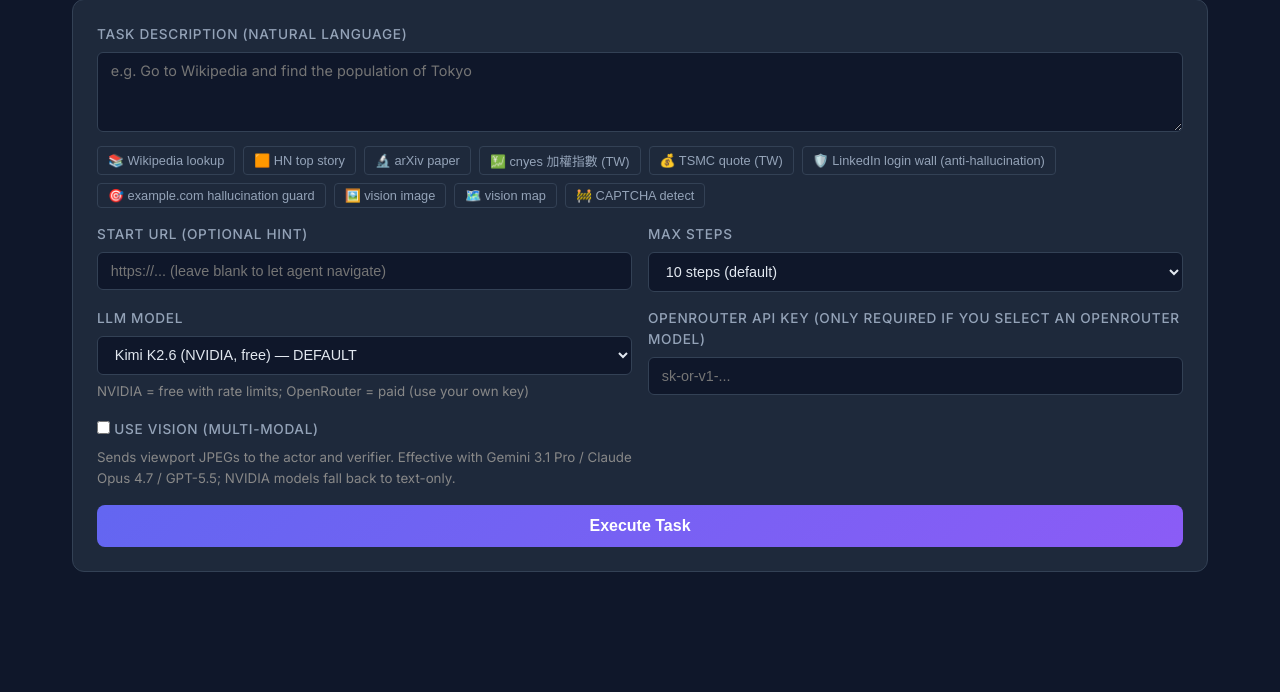
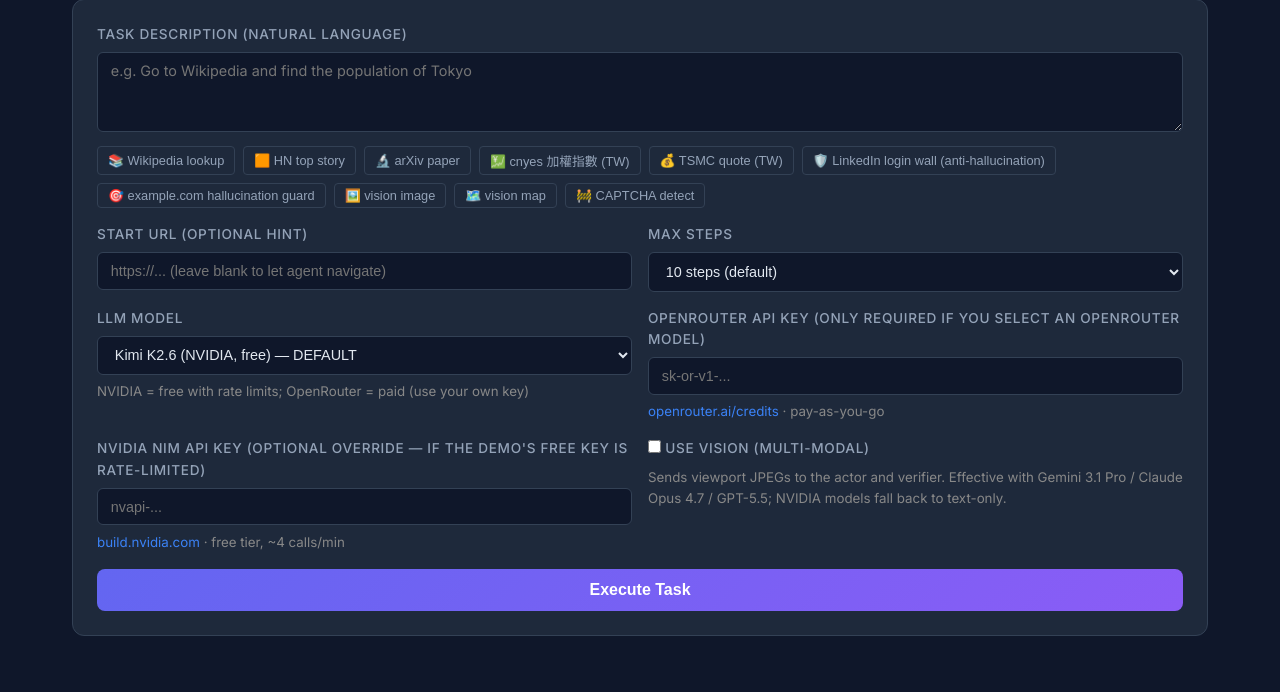
Before and after one commit to tychen5/signal-foundry, a FastAPI app: page /task2 in a window 1280 px wide. Shown: the part 207-899 px from the top of the page. Before the commit the page ends 779 px from the top, so only its background shows below. Run offline with FastAPI, Linux system fonts and the light colour scheme.

Commit message:
style(ui): add NVIDIA NIM key input fields and session persistence to dashboards

```diff
--- a/templates/task1.html
+++ b/templates/task1.html
@@ -116,6 +116,8 @@
                 <div class="form-group">
                     <label>OpenRouter API Key (only required if you select an OpenRouter model)</label>
                     <input type="text" id="user-api-key" placeholder="sk-or-v1-...">
+                    <small style="color:#888"><a href="https://openrouter.ai/credits" target="_blank">openrouter.ai/credits</a> · NVIDIA NIM key:</small>
+                    <input type="text" id="user-nvidia-key" placeholder="nvapi-... (optional override)" style="margin-top:0.35rem">
                 </div>
             </div>
             <div class="form-row">
@@ -204,6 +206,8 @@
                 model: { model_id: modelId }
             };
             if (apiKey) payload.model.user_openrouter_key = apiKey;
+            const nvidiaKey = (document.getElementById('user-nvidia-key') || {}).value || '';
+            if (nvidiaKey.trim()) payload.model.user_nvidia_key = nvidiaKey.trim();
 
             // Reset live trace
             const liveTrace = document.getElementById('live-trace');
--- a/templates/task2.html
+++ b/templates/task2.html
@@ -117,9 +117,15 @@
                 <div class="form-group">
                     <label>OpenRouter API Key (only required if you select an OpenRouter model)</label>
                     <input type="text" id="user-api-key" placeholder="sk-or-v1-...">
+                    <small style="color:#888"><a href="https://openrouter.ai/credits" target="_blank">openrouter.ai/credits</a> · pay-as-you-go</small>
                 </div>
             </div>
             <div class="form-row">
+                <div class="form-group">
+                    <label>NVIDIA NIM API Key (optional override — if the demo's free key is rate-limited)</label>
+                    <input type="text" id="user-nvidia-key" placeholder="nvapi-...">
+                    <small style="color:#888"><a href="https://build.nvidia.com" target="_blank">build.nvidia.com</a> · free tier, ~4 calls/min</small>
+                </div>
                 <div class="form-group">
                     <label>
                         <input type="checkbox" id="use-vision">
@@ -183,12 +189,18 @@
         function hydrateSharedControls() {
             const modelSelect = document.getElementById('model-select');
             const apiKeyInput = document.getElementById('user-api-key');
+            const nvidiaKeyInput = document.getElementById('user-nvidia-key');
             const savedModel = sessionStorage.getItem('sf_model_id');
             const savedKey = sessionStorage.getItem('sf_openrouter_key');
+            const savedNvidiaKey = sessionStorage.getItem('sf_nvidia_key');
             if (savedModel) modelSelect.value = savedModel;
             if (savedKey) apiKeyInput.value = savedKey;
+            if (savedNvidiaKey && nvidiaKeyInput) nvidiaKeyInput.value = savedNvidiaKey;
             modelSelect.addEventListener('change', () => sessionStorage.setItem('sf_model_id', modelSelect.value));
             apiKeyInput.addEventListener('input', () => sessionStorage.setItem('sf_openrouter_key', apiKeyInput.value));
+            if (nvidiaKeyInput) {
+                nvidiaKeyInput.addEventListener('input', () => sessionStorage.setItem('sf_nvidia_key', nvidiaKeyInput.value));
+            }
         }
         hydrateSharedControls();
 
@@ -276,6 +288,8 @@
             };
             if (targetUrl) payload.target_url = targetUrl;
             if (apiKey) payload.model.user_openrouter_key = apiKey;
+            const nvidiaKey = (document.getElementById('user-nvidia-key') || {}).value || '';
+            if (nvidiaKey.trim()) payload.model.user_nvidia_key = nvidiaKey.trim();
 
             // Use SSE streaming endpoint for live progress, then call /execute for full result
             try {
--- a/templates/task3.html
+++ b/templates/task3.html
@@ -127,6 +127,8 @@
                 <div class="form-group">
                     <label>OpenRouter API Key (only required if you select an OpenRouter model)</label>
                     <input type="text" id="user-api-key" placeholder="sk-or-v1-...">
+                    <small style="color:#888"><a href="https://openrouter.ai/credits" target="_blank">openrouter.ai/credits</a> · NVIDIA NIM key:</small>
+                    <input type="text" id="user-nvidia-key" placeholder="nvapi-... (optional override)" style="margin-top:0.35rem">
                 </div>
             </div>
             <div class="form-row">
@@ -277,6 +279,8 @@
                 if (accession) payload.accession_number = accession;
             }
             if (apiKey) payload.model.user_openrouter_key = apiKey;
+            const nvidiaKey = (document.getElementById('user-nvidia-key') || {}).value || '';
+            if (nvidiaKey.trim()) payload.model.user_nvidia_key = nvidiaKey.trim();
 
             // Reset live trace
             const liveTrace = document.getElementById('live-trace');
```
